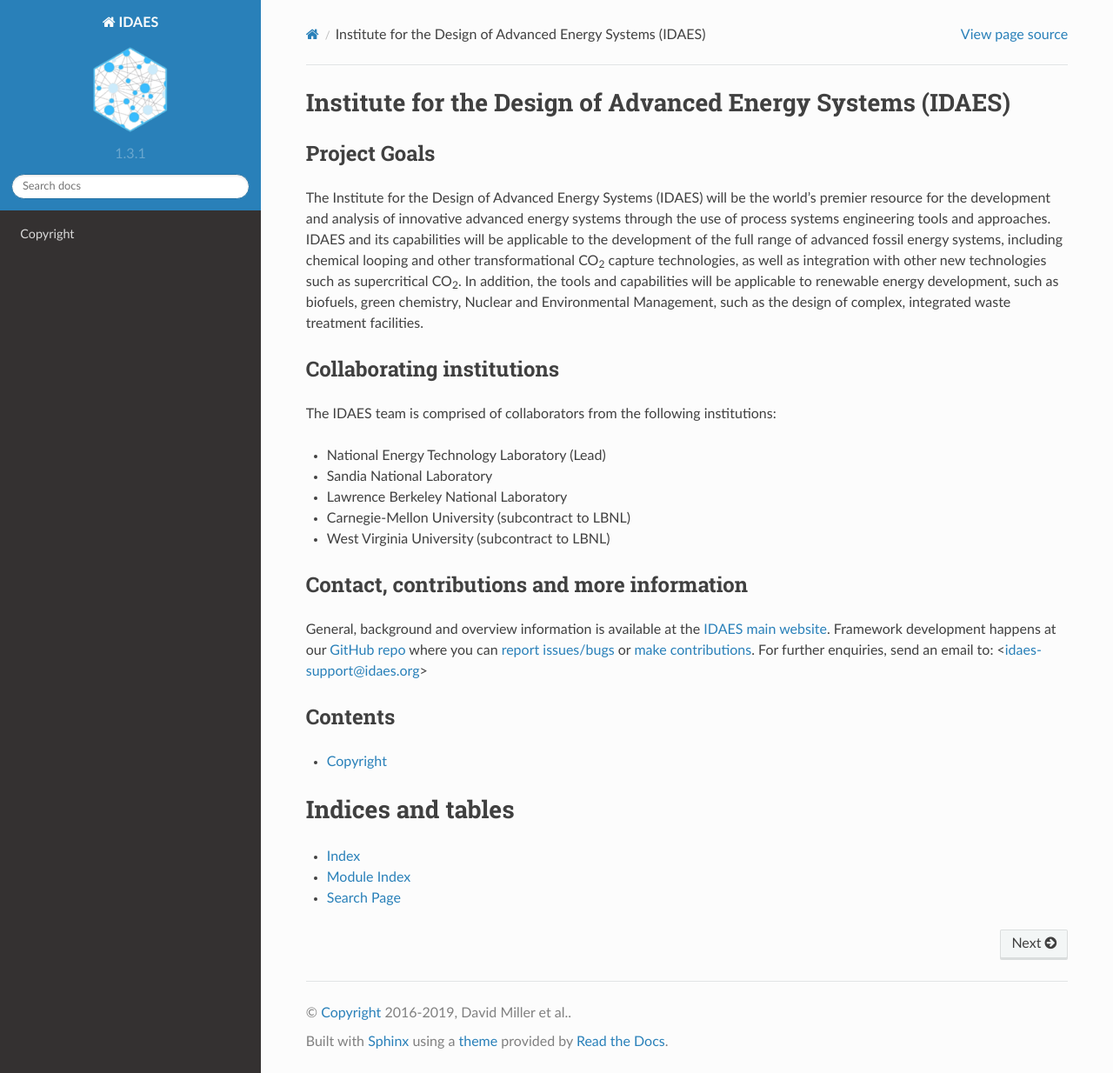
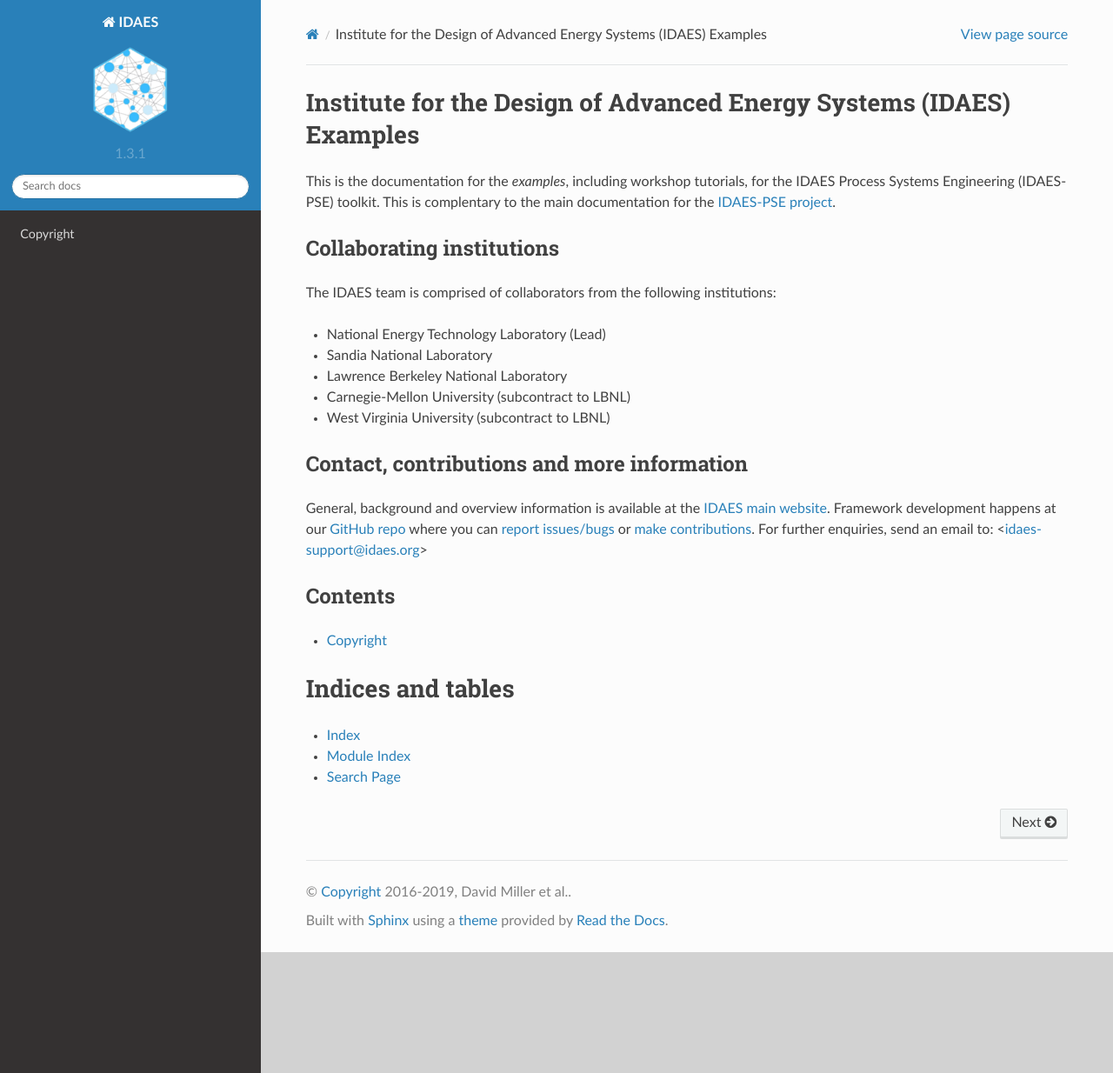
Before and after one commit to NightStack15/examples-pse, a Sphinx documentation site: the page built from docs/index.rst, in a window 1280 px wide and 1234 px high. Shown: the whole window at 87% size. Built offline with Sphinx 7.4.7 and the Read the Docs theme 2.0.0, drawn with Linux system fonts in a browser that asks for light colours.

```diff
--- a/docs/index.rst
+++ b/docs/index.rst
@@ -1,21 +1,13 @@
 .. index::
     pair: idaes;Home
 
-Institute for the Design of Advanced Energy Systems (IDAES)
-===========================================================
+Institute for the Design of Advanced Energy Systems (IDAES) Examples
+====================================================================
 
-Project Goals
--------------
-The Institute for the Design of Advanced Energy Systems (IDAES) will be the
-world’s premier resource for the development and analysis of innovative
-advanced energy systems through the use of process systems engineering tools
-and approaches. IDAES and its capabilities will be applicable to the development
-of the full range of advanced fossil energy systems, including chemical looping
-and other transformational |CO2| capture technologies, as well as integration with
-other new technologies such as supercritical |CO2|. In addition, the tools and
-capabilities will be applicable to renewable energy development, such as
-biofuels, green chemistry, Nuclear and Environmental Management, such as the
-design of complex, integrated waste treatment facilities.
+This is the documentation for the *examples*, including workshop tutorials,
+for the IDAES Process Systems Engineering (IDAES-PSE) toolkit.
+This is complentary to the main documentation for the
+`IDAES-PSE project <https://idaes-pse.readthedocs.io/>`_.
 
 Collaborating institutions
 --------------------------
@@ -42,6 +34,7 @@
 .. toctree::
     :maxdepth: 2
 
+
     license
     copyright
 
```
